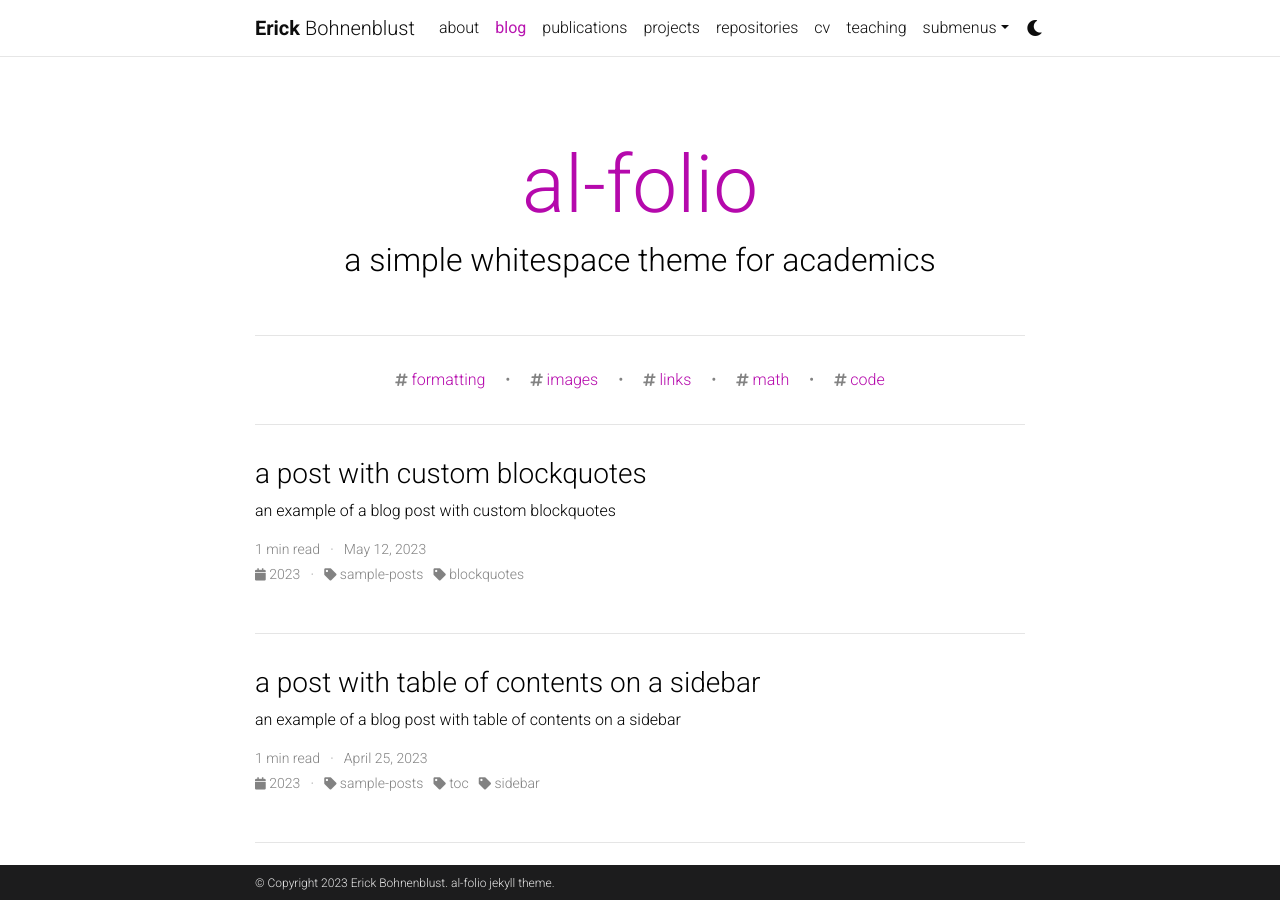
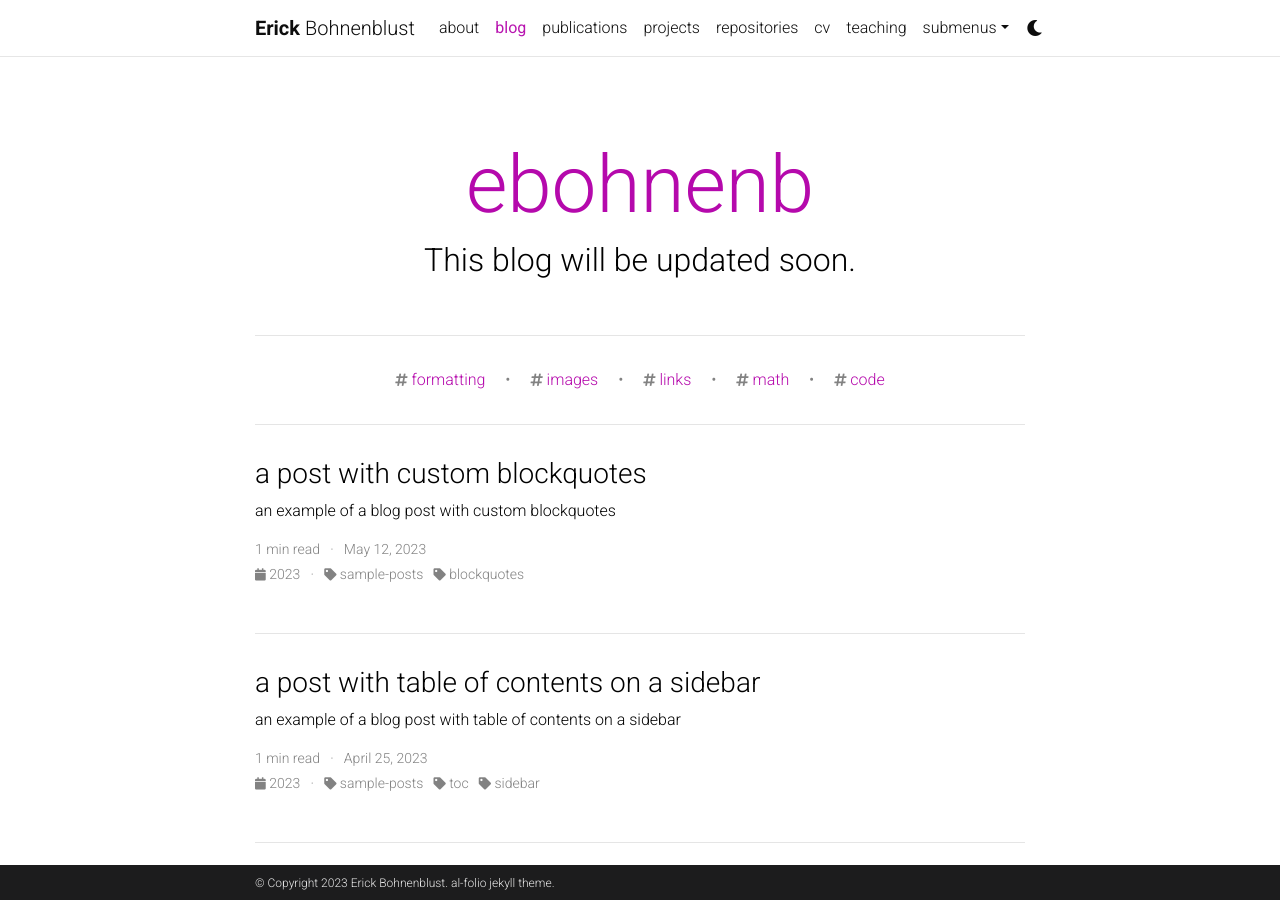
Before and after one commit to ebohnenb/ebohnenb.github.io, a Jekyll site: the page built from blog/index.html, in a window 1280 px wide and 900 px high. Built offline with Jekyll 4.4.1, drawn with Linux system fonts in a browser that asks for light colours; the list of posts is cut into pages by our own code; comment, search, counter and statistics services are not loaded; a style sheet for code colours, icons or effects is not loaded.

Commit message:
Update _config.yml

```diff
--- a/_config.yml
+++ b/_config.yml
@@ -121,9 +121,9 @@
 # Blog
 # -----------------------------------------------------------------------------
 
-blog_name: al-folio # blog_name will be displayed in your blog page
+blog_name: ebohnenb # blog_name will be displayed in your blog page
 blog_nav_title: blog # your blog must have a title for it to be displayed in the nav bar
-blog_description: a simple whitespace theme for academics
+blog_description: This blog will be updated soon.
 permalink: /blog/:year/:title/
 
 # Pagination
@@ -138,7 +138,7 @@
 # Follow instructions on https://giscus.app/ to setup for your repo to fill out
 # the information below.
 giscus:
-  repo: alshedivat/al-folio      # <your-github-user-name>/<your-github-repo-name>
+  repo: ebohnenb/ebohnenb.github.io      # <your-github-user-name>/<your-github-repo-name>
   repo_id: MDEwOlJlcG9zaXRvcnk2MDAyNDM2NQ==
   category: Comments             # name of the category under which discussions will be created
   category_id: DIC_kwDOA5PmLc4CTBt6
```
